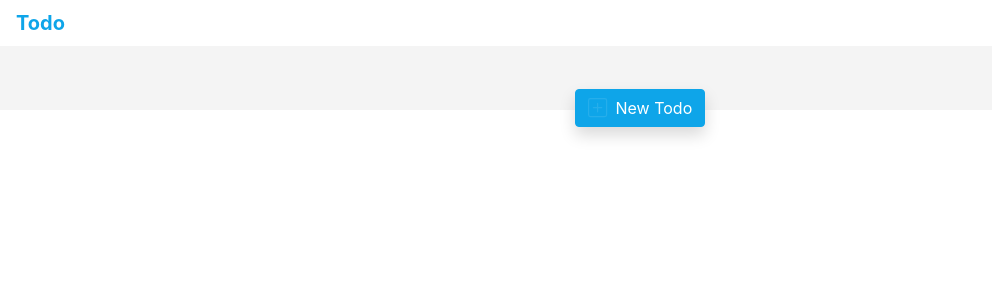
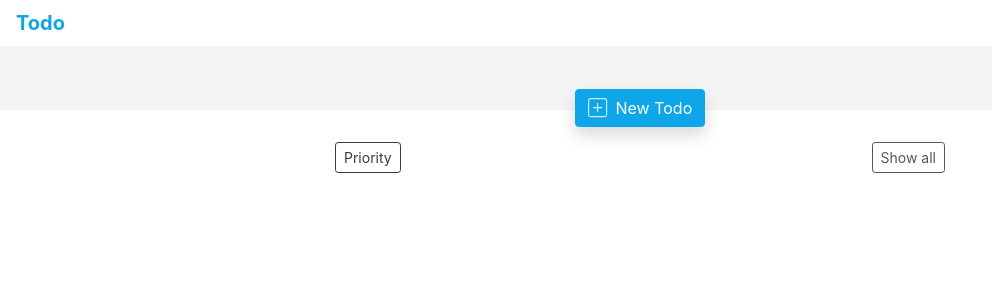
Before and after one commit to shezimanor/vue2-todos-app, a Vue app: page /#/ in a window 1280 px wide. Shown: the top 300 px of the page, without its empty margins (0-992 px from the left). Built offline with nearby package versions, Linux system fonts and the light colour scheme.

Commit message:
feat(views/todos): Add new feature `show all` toggle button
notes:
Fix transition-group's animation detail.

next:
sorting feature.

```diff
--- a/src/App.vue
+++ b/src/App.vue
@@ -1,6 +1,6 @@
 <template>
   <div id="app" class="main-wrapper">
-    <div class="d-flex px-3 py-2 justify-content-between">
+    <div class="d-flex w-100 px-3 py-2 justify-content-between">
       <router-link to="/" class="todosapp-logo text-primary"
         ><strong>Todo</strong></router-link
       >
--- a/src/assets/scss/app.scss
+++ b/src/assets/scss/app.scss
@@ -105,11 +105,6 @@ $theme-colors: map-merge(
 }
 .todosapp-logo {
   font-size: 1.25rem;
-  &:hover,
-  &:focus {
-    color: $primary;
-    text-decoration: none;
-  }
 }
 .todosapp-createbutton {
   margin-top: -2rem;
@@ -124,6 +119,8 @@ $theme-colors: map-merge(
   padding-top: 0.5rem;
 }
 .todosapp-card {
+  position: relative;
+  background-color: $white;
   .card-title {
     margin-bottom: 0.2rem;
     font-size: 1.25rem;
@@ -139,6 +136,7 @@ $theme-colors: map-merge(
   position: absolute;
   top: 1.1rem;
   left: 0.75rem;
+  z-index: 1;
 }
 .todosapp-card__action {
   position: absolute;
@@ -212,11 +210,14 @@ $theme-colors: map-merge(
   position: absolute;
   transition: all 0.2s ease;
 }
+.todosapp-cardlist-enter-active {
+  transition: all 0.2s ease 0.2s;
+}
 .todosapp-cardlist-enter,
 .todosapp-cardlist-leave-to {
   opacity: 0;
   transform: translateX(-1rem);
 }
 .todosapp-cardlist-move {
-  transition: all 0.5s ease 0.3s;
+  transition: all 0.4s ease;
 }
--- a/src/store/modules/todo.js
+++ b/src/store/modules/todo.js
@@ -70,7 +70,7 @@ export const actions = {
 };
 
 export const getters = {
-  completedTodos: state => {
+  uncompletedTodos: state => {
     return state.todos.filter(todo => !todo.completed);
   },
   getTodoById: state => id => {
--- a/src/views/TodosHome.vue
+++ b/src/views/TodosHome.vue
@@ -2,27 +2,40 @@
   <div>
     <div class="top-bar w-100 bg-lighter"></div>
     <b-container class="todosapp-container">
-      <div class="todosapp-tools-container w-100 mb-2 p-0 text-center">
+      <div class="w-100 mb-1 p-0 text-center">
         <b-button
           variant="primary"
           class="todosapp-createbutton shadow"
           @click="onCreate"
           ><b-icon-plus-square
             aria-hidden="true"
-            :animation="completedTodos.length === 0 ? 'fade' : ''"
+            :animation="uncompletedTodos.length === 0 ? 'fade' : ''"
             font-scale="1.2"
           ></b-icon-plus-square>
           New Todo
         </b-button>
       </div>
+      <div class="d-flex w-100 mb-2 px-0 py-1 justify-content-between">
+        <b-button variant="outline-assistant" size="sm">Priority</b-button>
+        <b-form-checkbox
+          v-model="todosSettings.showAll"
+          name="check-button"
+          button
+          button-variant="outline-description"
+          size="sm"
+        >
+          {{
+            todosSettings.showAll ? 'Only todo' : 'Show all'
+          }}</b-form-checkbox
+        >
+      </div>
       <transition-group
         name="todosapp-cardlist"
         tag="ul"
         class="todosapp-cardlist flex-column position-relative pl-0"
-        key="1"
       >
         <b-card
-          v-for="todo in completedTodos"
+          v-for="todo in currentTodos"
           :key="todo.id"
           :title="todo.title"
           tag="li"
@@ -48,12 +61,14 @@
               >{{ todoCategory[todo.category] }}</b-badge
             >
           </div>
+          <keep-alive>
             <b-form-checkbox
               v-model="todo.completed"
               class="todosapp-card__checkbox"
               size="lg"
               @input="onCompleted(todo.id, todo.completed)"
             ></b-form-checkbox>
+          </keep-alive>
           <b-dropdown
             size="sm"
             variant="link"
@@ -310,6 +325,9 @@ export default {
             { value: 3, text: 'High' }
           ]
         }
+      },
+      todosSettings: {
+        showAll: false
       }
     };
   },
@@ -329,7 +347,7 @@ export default {
       todoCategory: state => state.todo.todoCategory,
       todoPriorty: state => state.todo.todoPriorty
     }),
-    ...mapGetters('todo', ['completedTodos', 'getTodoById']),
+    ...mapGetters('todo', ['uncompletedTodos', 'getTodoById']),
     // inputState
     inputState_title() {
       const vm = this;
@@ -347,6 +365,9 @@ export default {
     _$modalBody() {
       let modalBodyContent = this.$refs['todoModalContent'];
       return modalBodyContent ? modalBodyContent.parentNode : null;
+    },
+    currentTodos() {
+      return this.todosSettings.showAll ? this.todos : this.uncompletedTodos;
     }
   },
   // hook
@@ -361,6 +382,12 @@ export default {
     next();
   },
   methods: {
+    beforeEnter(el) {
+      console.log(`el`, el);
+    },
+    afterEnter(el) {
+      console.log(`el`, el);
+    },
     async createTodo(createdTodo) {
       this.loading.currentTodo = true;
       const { responseType } = await store.dispatch(
```
Lines whose indentation alone changed are shown as unchanged.
